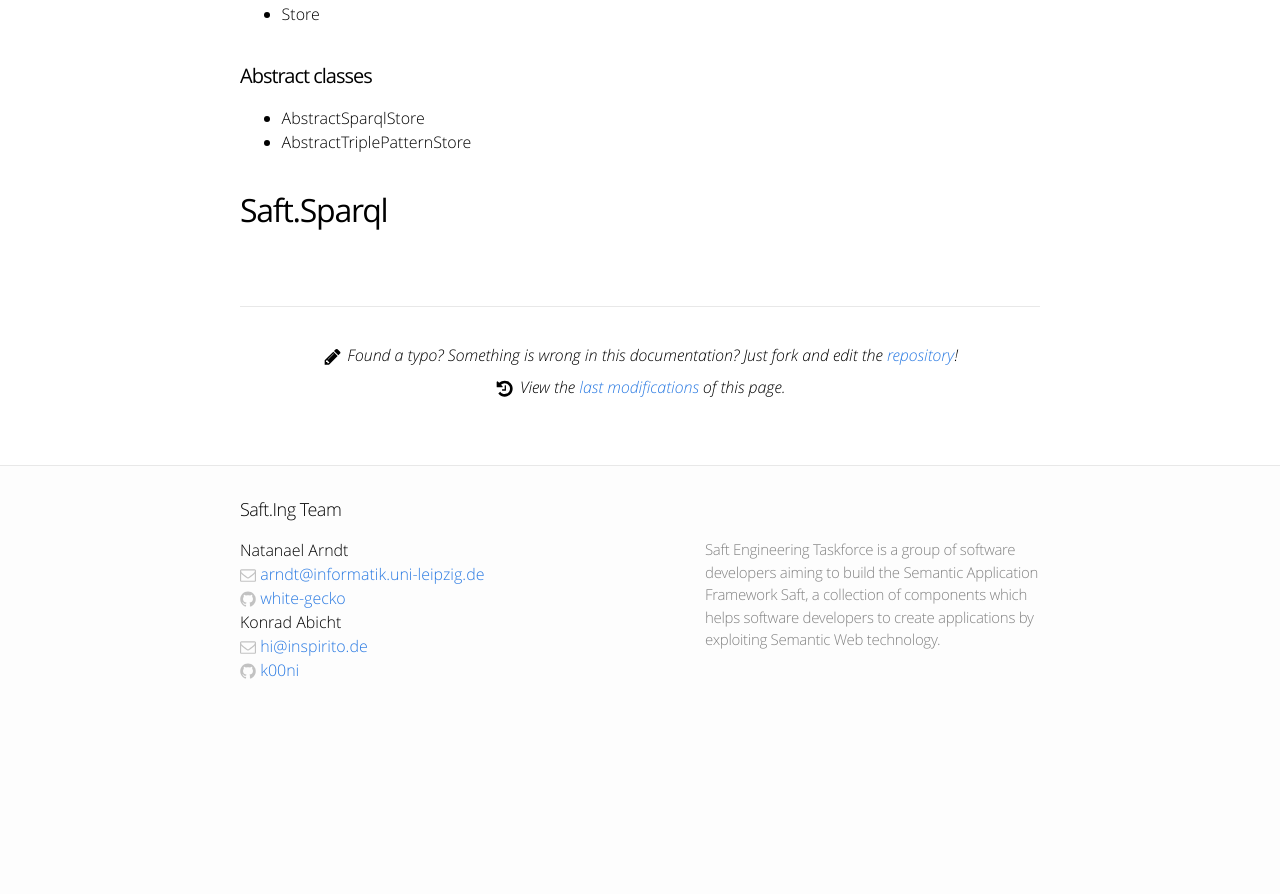
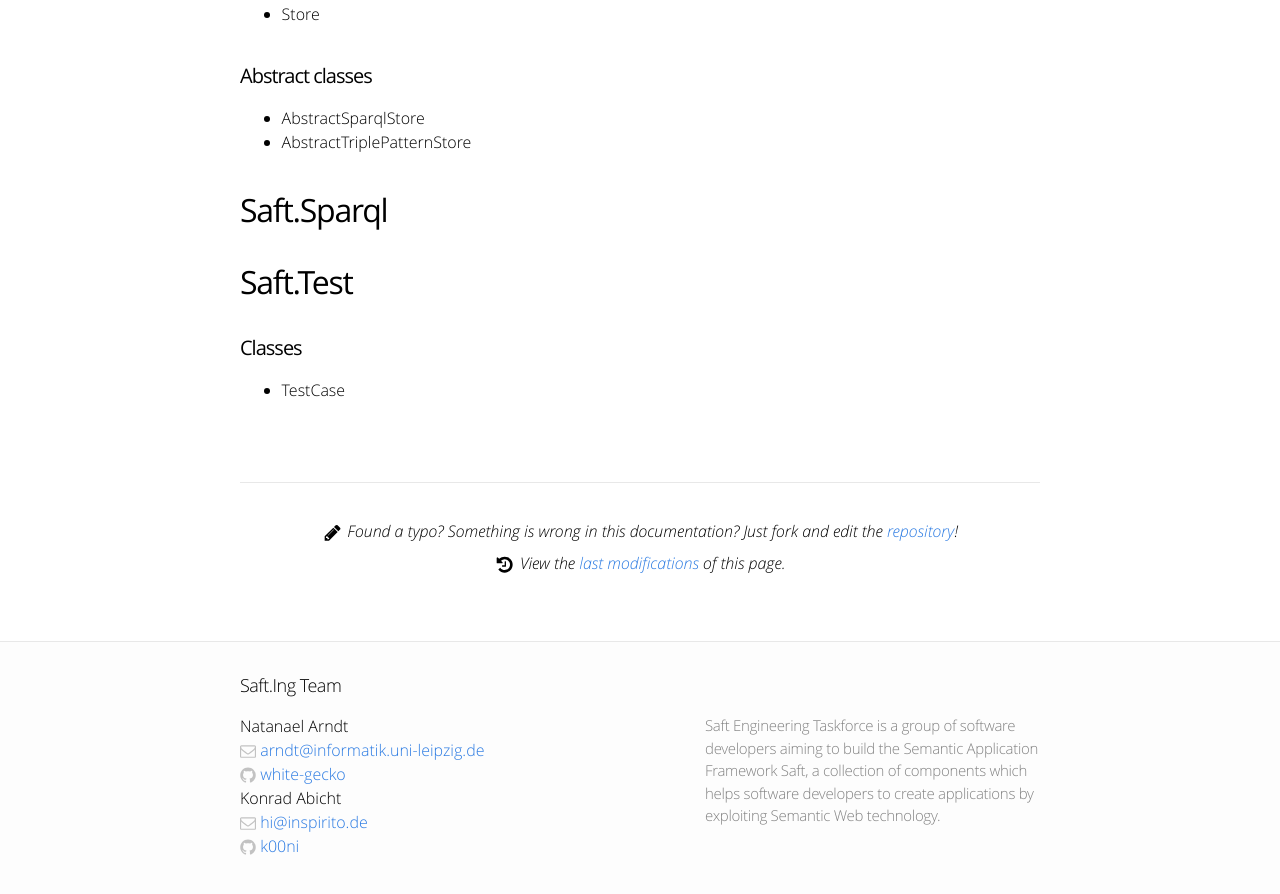
Before and after one commit to SaftIng/safting.github.io, a Jekyll site: the page built from doc/apiinfo.md, in a window 1280 px wide and 900 px high, scrolled down 1740 px. Shown: the top 894 px of the window. Built offline with Jekyll 4.4.1, drawn with Linux system fonts in a browser that asks for light colours; before the commit the page ends 2467 px from its top, so only the background shows below that.

Commit message:
added Saft\Test\TestCase to API-info section

```diff
--- a/doc/apiinfo.md
+++ b/doc/apiinfo.md
@@ -67,3 +67,9 @@ Part of the API are interfaces, (abstract) classes and methods. This site gives
 - AbstractTriplePatternStore
 
 ## Saft.Sparql
+
+## Saft.Test
+
+#### Classes
+
+- TestCase
```
